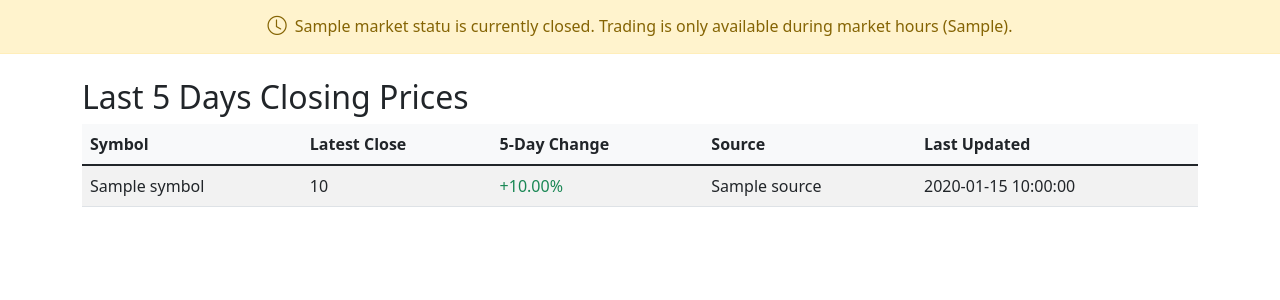
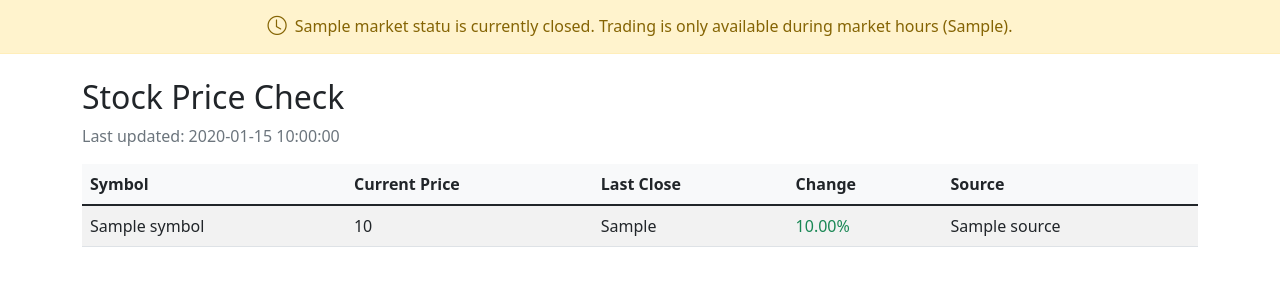
Before and after one commit to Baillie11/ClickTrader, a Flask app: template templates/price_check.html in a window 1280 px wide. Shown: the part 66-366 px from the top of the page. Run offline with Flask 2, Linux system fonts and the light colour scheme; the template is opened without the code that fills it: most values are stand-ins (such as "Sample title", 1, 10 or a date in 2020); some libraries are stand-ins or nearby versions.

Commit message:
Fix: Use correct stock list for dropdown based on selected market

```diff
--- a/app.py
+++ b/app.py
@@ -392,7 +392,7 @@ def get_price(symbol):
 @app.route('/price-check')
 @login_required
 def price_check():
-    stocks = get_asx_stocks()
+    stocks = get_stocks_for_market('asx')  # Get ASX stocks
     stock_data = []
 
     for stock in stocks:
@@ -408,32 +408,27 @@ def price_check():
             'updated': datetime.now().strftime('%Y-%m-%d %H:%M:%S')
         }
 
-        # Try Yahoo Finance first
         try:
+            # Get data for the stock using yfinance
             ticker = yf.Ticker(yahoo_symbol)
-            hist = ticker.history(period='5d')
+            hist = ticker.history(period="2d")  # Get last 2 days to ensure we have the last close
+
             if not hist.empty:
-                latest_price = hist['Close'].iloc[-1]
-                oldest_price = hist['Close'].iloc[0]
-                price_change = ((latest_price - oldest_price) / oldest_price) * 100
+                # Get the last closing price (second last entry is the last *closed* price)
+                last_close = hist['Close'].iloc[-2]
+                # Get the previous day's close for price change calculation
+                prev_close = hist['Close'].iloc[-2]
+                current_price = hist['Close'].iloc[-1]
 
-                price_info['price'] = f"${latest_price:.2f}"
+                # Calculate price change percentage
+                price_change = ((current_price - prev_close) / prev_close) * 100
+
+                price_info['price'] = f"${current_price:.2f}"
                 price_info['price_change'] = price_change
                 price_info['source'] = 'Yahoo Finance'
-                stock_data.append(price_info)
-                continue
+                price_info['last_close'] = f"${last_close:.2f}"
         except Exception as e:
-            logging.warning(f"Yahoo Finance failed for {yahoo_symbol}: {str(e)}")
-
-        # Try Alpaca if Yahoo Finance failed
-        if TRADING_PLATFORM == 'alpaca' and alpaca_engine and alpaca_engine.connected:
-            try:
-                alpaca_symbol = f"{symbol}.AX" if not symbol.endswith('.AX') else symbol
-                quote = alpaca_engine.api.get_latest_trade(alpaca_symbol)
-                price_info['price'] = f"${float(quote.price):.2f}"
-                price_info['source'] = 'Alpaca'
-            except Exception as e:
-                logging.warning(f"Alpaca failed for {symbol}: {str(e)}")
+            logging.warning(f"Error fetching price for {yahoo_symbol}: {str(e)}")
 
         stock_data.append(price_info)
 
--- a/templates/price_check.html
+++ b/templates/price_check.html
@@ -2,16 +2,18 @@
 
 {% block content %}
 <div class="container mt-4">
-    <h2>Last 5 Days Closing Prices</h2>
+    <h2>Stock Price Check</h2>
+    <p class="text-muted">Last updated: {{ stocks[0].updated if stocks else 'N/A' }}</p>
+
     <div class="table-responsive">
         <table class="table table-striped">
             <thead>
                 <tr>
                     <th>Symbol</th>
-                    <th>Latest Close</th>
-                    <th>5-Day Change</th>
+                    <th>Current Price</th>
+                    <th>Last Close</th>
+                    <th>Change</th>
                     <th>Source</th>
-                    <th>Last Updated</th>
                 </tr>
             </thead>
             <tbody>
@@ -19,22 +21,17 @@
                 <tr>
                     <td>{{ stock.symbol }}</td>
                     <td>{{ stock.price }}</td>
+                    <td>{{ stock.last_close if stock.last_close else 'N/A' }}</td>
                     <td>
-                        {% if stock.price != 'Unable to determine price' %}
-                            {% set price_change = stock.price_change %}
-                            {% if price_change > 0 %}
-                                <span class="text-success">+{{ "%.2f"|format(price_change) }}%</span>
-                            {% elif price_change < 0 %}
-                                <span class="text-danger">{{ "%.2f"|format(price_change) }}%</span>
-                            {% else %}
-                                <span>0.00%</span>
-                            {% endif %}
+                        {% if stock.price_change != 0 %}
+                            <span class="{% if stock.price_change > 0 %}text-success{% else %}text-danger{% endif %}">
+                                {{ "%.2f"|format(stock.price_change) }}%
+                            </span>
                         {% else %}
-                            -
+                            N/A
                         {% endif %}
                     </td>
                     <td>{{ stock.source }}</td>
-                    <td>{{ stock.updated }}</td>
                 </tr>
                 {% endfor %}
             </tbody>
```
Also changed, not shown: templates/index.html (+14 -8 lines).
